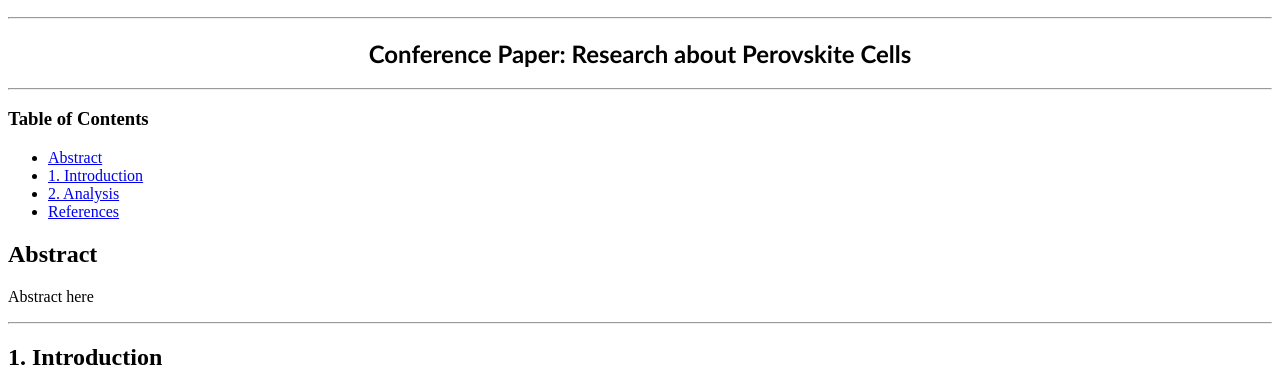
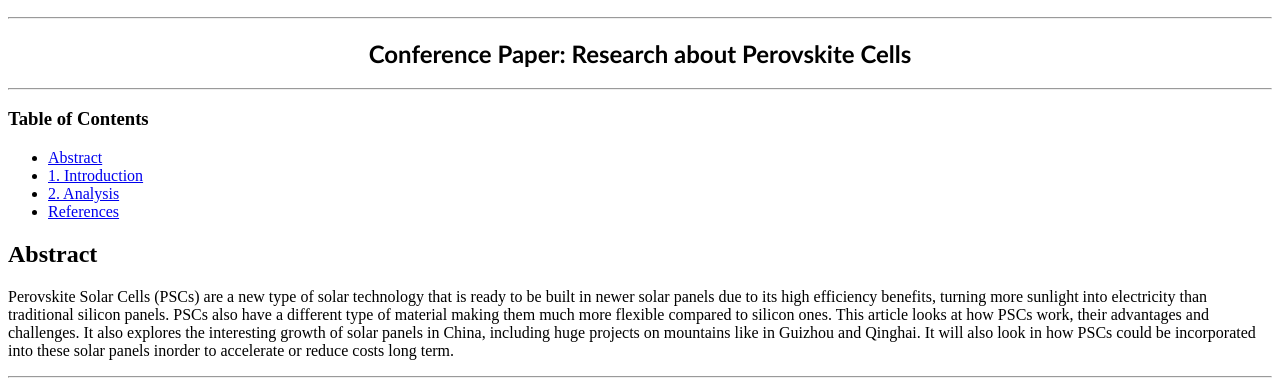
Before and after one commit to FEPSFY6875589/FY6875589, a plain HTML site: page index.html in a window 1280 px wide. Shown: the part 422-802 px from the top of the page. Drawn offline with Linux system fonts and the light colour scheme; no server answers.

Commit message:
Update index.html

```diff
--- a/index.html
+++ b/index.html
@@ -38,7 +38,14 @@
 
     <h2 id='abstract'>Abstract</h2>
     <p>
-      Abstract here
+      Perovskite Solar Cells (PSCs) are a new type of solar technology
+      that is ready to be built in newer solar panels due to its high efficiency
+      benefits, turning more sunlight into electricity than traditional silicon panels.
+      PSCs also have a different type of material making them much more flexible compared
+      to silicon ones. This article looks at how PSCs work, their advantages and challenges.
+      It also explores the interesting growth of solar panels in China, including huge projects
+      on mountains like in Guizhou and Qinghai. It will also look in how PSCs could be incorporated
+      into these solar panels inorder to accelerate or reduce costs long term.
     </p>
 
     <hr>
```
